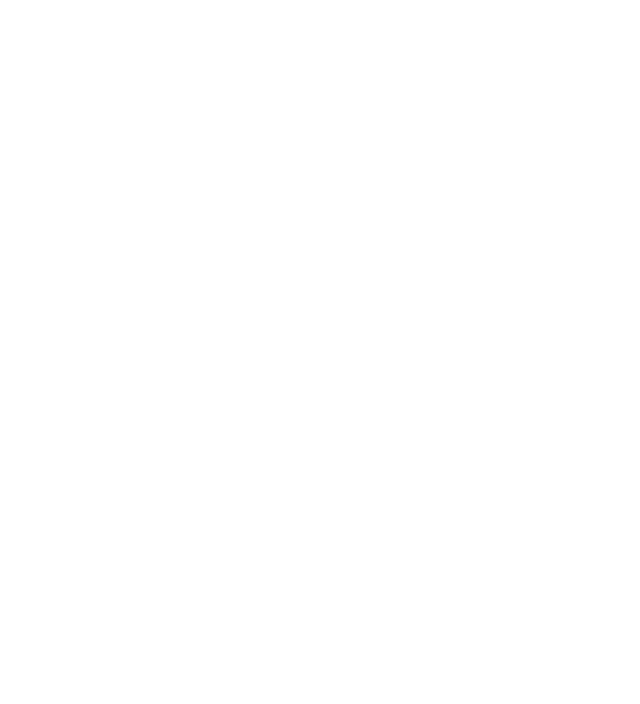
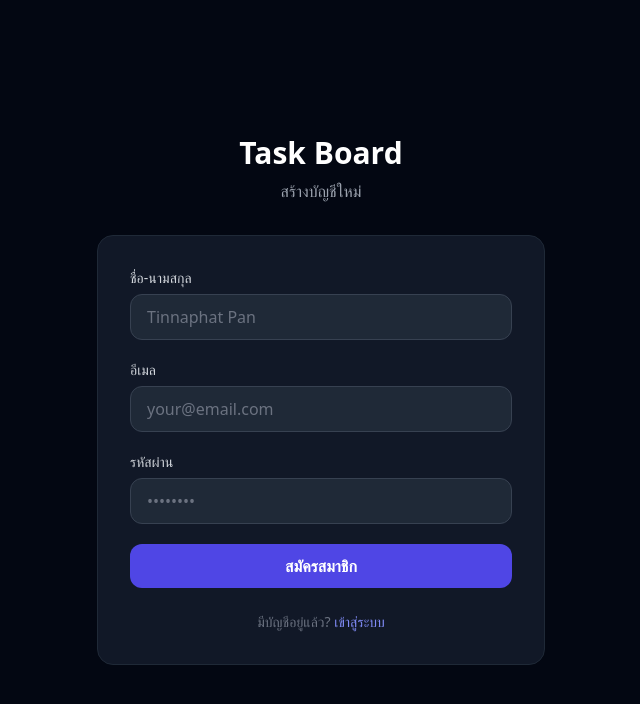
Before and after one commit to Tinnaphatpan/task-board, a Nuxt app in the folder frontend/: page /register in a window 1280 px wide. Shown: the top 704 px of the page, without its empty margins (319-959 px from the left). Built offline with nearby package versions, Linux system fonts and the light colour scheme.

Commit message:
feat: add login and register pages

```diff
--- /dev/null
+++ b/frontend/app/pages/login.vue
@@ -0,0 +1,84 @@
+<script setup lang="ts">
+definePageMeta({ layout: false })
+
+const { post } = useApi()
+const authStore = useAuthStore()
+const router = useRouter()
+
+const form = reactive({ email: '', password: '' })
+const error = ref('')
+const loading = ref(false)
+
+async function handleLogin() {
+  error.value = ''
+  loading.value = true
+  try {
+    const res = await post<{ token: string; user: { id: number; fullName: string | null; email: string } }>(
+      '/api/v1/auth/login',
+      form
+    )
+    const token = useCookie('auth_token')
+    token.value = res.token
+    authStore.setUser(res.user)
+    router.push('/boards')
+  } catch (e: any) {
+    error.value = e.message
+  } finally {
+    loading.value = false
+  }
+}
+</script>
+
+<template>
+  <div class="min-h-screen bg-gray-950 flex items-center justify-center px-4">
+    <div class="w-full max-w-md">
+      <!-- Logo -->
+      <div class="text-center mb-8">
+        <h1 class="text-3xl font-bold text-white">Task Board</h1>
+        <p class="text-gray-400 mt-2">เข้าสู่ระบบเพื่อจัดการงาน</p>
+      </div>
+
+      <!-- Card -->
+      <div class="bg-gray-900 rounded-2xl p-8 border border-gray-800">
+        <form @submit.prevent="handleLogin" class="space-y-5">
+          <div>
+            <label class="block text-sm font-medium text-gray-300 mb-1.5">อีเมล</label>
+            <input
+              v-model="form.email"
+              type="email"
+              required
+              placeholder="your@email.com"
+              class="w-full px-4 py-2.5 rounded-xl bg-gray-800 border border-gray-700 text-white placeholder:text-gray-500 outline-none focus:border-indigo-500 focus:ring-2 focus:ring-indigo-500/20 transition"
+            />
+          </div>
+
+          <div>
+            <label class="block text-sm font-medium text-gray-300 mb-1.5">รหัสผ่าน</label>
+            <input
+              v-model="form.password"
+              type="password"
+              required
+              placeholder="••••••••"
+              class="w-full px-4 py-2.5 rounded-xl bg-gray-800 border border-gray-700 text-white placeholder:text-gray-500 outline-none focus:border-indigo-500 focus:ring-2 focus:ring-indigo-500/20 transition"
+            />
+          </div>
+
+          <p v-if="error" class="text-red-400 text-sm">{{ error }}</p>
+
+          <button
+            type="submit"
+            :disabled="loading"
+            class="w-full py-2.5 rounded-xl bg-indigo-600 hover:bg-indigo-500 text-white font-semibold transition disabled:opacity-50"
+          >
+            {{ loading ? 'กำลังเข้าสู่ระบบ...' : 'เข้าสู่ระบบ' }}
+          </button>
+        </form>
+
+        <p class="text-center text-gray-500 text-sm mt-6">
+          ยังไม่มีบัญชี?
+          <NuxtLink to="/register" class="text-indigo-400 hover:text-indigo-300 transition">สมัครสมาชิก</NuxtLink>
+        </p>
+      </div>
+    </div>
+  </div>
+</template>
--- /dev/null
+++ b/frontend/app/pages/register.vue
@@ -0,0 +1,92 @@
+<script setup lang="ts">
+definePageMeta({ layout: false })
+
+const { post } = useApi()
+const authStore = useAuthStore()
+const router = useRouter()
+
+const form = reactive({ fullName: '', email: '', password: '' })
+const error = ref('')
+const loading = ref(false)
+
+async function handleRegister() {
+  error.value = ''
+  loading.value = true
+  try {
+    const res = await post<{ token: string; user: { id: number; fullName: string | null; email: string } }>(
+      '/api/v1/auth/signup',
+      form
+    )
+    const token = useCookie('auth_token')
+    token.value = res.token
+    authStore.setUser(res.user)
+    router.push('/boards')
+  } catch (e: any) {
+    error.value = e.message
+  } finally {
+    loading.value = false
+  }
+}
+</script>
+
+<template>
+  <div class="min-h-screen bg-gray-950 flex items-center justify-center px-4">
+    <div class="w-full max-w-md">
+      <div class="text-center mb-8">
+        <h1 class="text-3xl font-bold text-white">Task Board</h1>
+        <p class="text-gray-400 mt-2">สร้างบัญชีใหม่</p>
+      </div>
+
+      <div class="bg-gray-900 rounded-2xl p-8 border border-gray-800">
+        <form @submit.prevent="handleRegister" class="space-y-5">
+          <div>
+            <label class="block text-sm font-medium text-gray-300 mb-1.5">ชื่อ-นามสกุล</label>
+            <input
+              v-model="form.fullName"
+              type="text"
+              placeholder="Tinnaphat Pan"
+              class="w-full px-4 py-2.5 rounded-xl bg-gray-800 border border-gray-700 text-white placeholder:text-gray-500 outline-none focus:border-indigo-500 focus:ring-2 focus:ring-indigo-500/20 transition"
+            />
+          </div>
+
+          <div>
+            <label class="block text-sm font-medium text-gray-300 mb-1.5">อีเมล</label>
+            <input
+              v-model="form.email"
+              type="email"
+              required
+              placeholder="your@email.com"
+              class="w-full px-4 py-2.5 rounded-xl bg-gray-800 border border-gray-700 text-white placeholder:text-gray-500 outline-none focus:border-indigo-500 focus:ring-2 focus:ring-indigo-500/20 transition"
+            />
+          </div>
+
+          <div>
+            <label class="block text-sm font-medium text-gray-300 mb-1.5">รหัสผ่าน</label>
+            <input
+              v-model="form.password"
+              type="password"
+              required
+              placeholder="••••••••"
+              class="w-full px-4 py-2.5 rounded-xl bg-gray-800 border border-gray-700 text-white placeholder:text-gray-500 outline-none focus:border-indigo-500 focus:ring-2 focus:ring-indigo-500/20 transition"
+            />
+          </div>
+
+          <p v-if="error" class="text-red-400 text-sm">{{ error }}</p>
+
+          <button
+            type="submit"
+            :disabled="loading"
+            class="w-full py-2.5 rounded-xl bg-indigo-600 hover:bg-indigo-500 text-white font-semibold transition disabled:opacity-50"
+          >
+            {{ loading ? 'กำลังสมัคร...' : 'สมัครสมาชิก' }}
+          </button>
+        </form>
+
+        <p class="text-center text-gray-500 text-sm mt-6">
+          มีบัญชีอยู่แล้ว?
+          <NuxtLink to="/login" class="text-indigo-400 hover:text-indigo-300 transition">เข้าสู่ระบบ</NuxtLink>
+        </p>
+      </div>
+    </div>
+  </div>
+</template>
```
